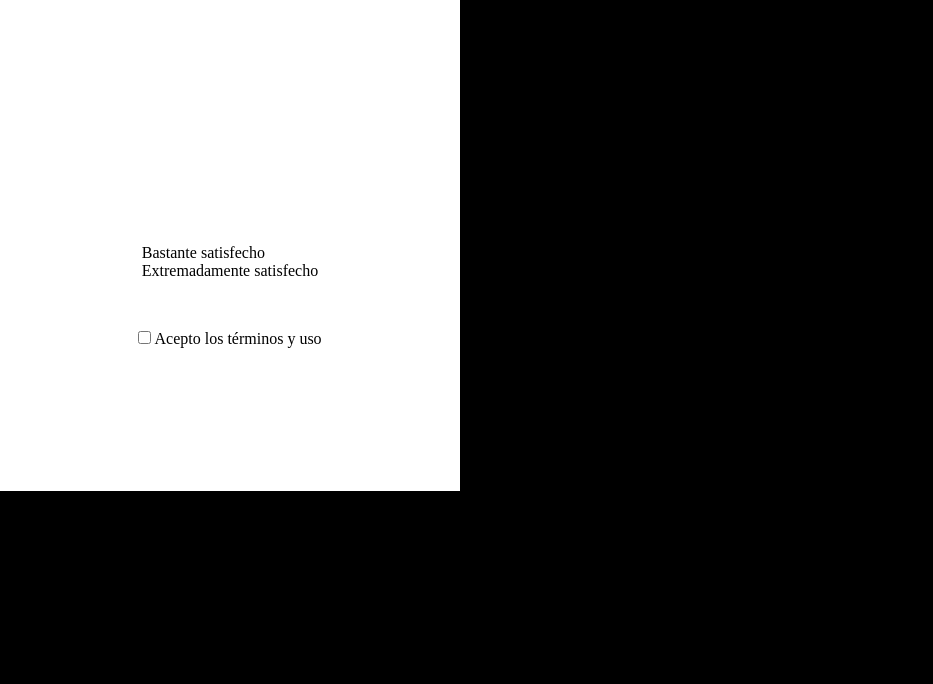
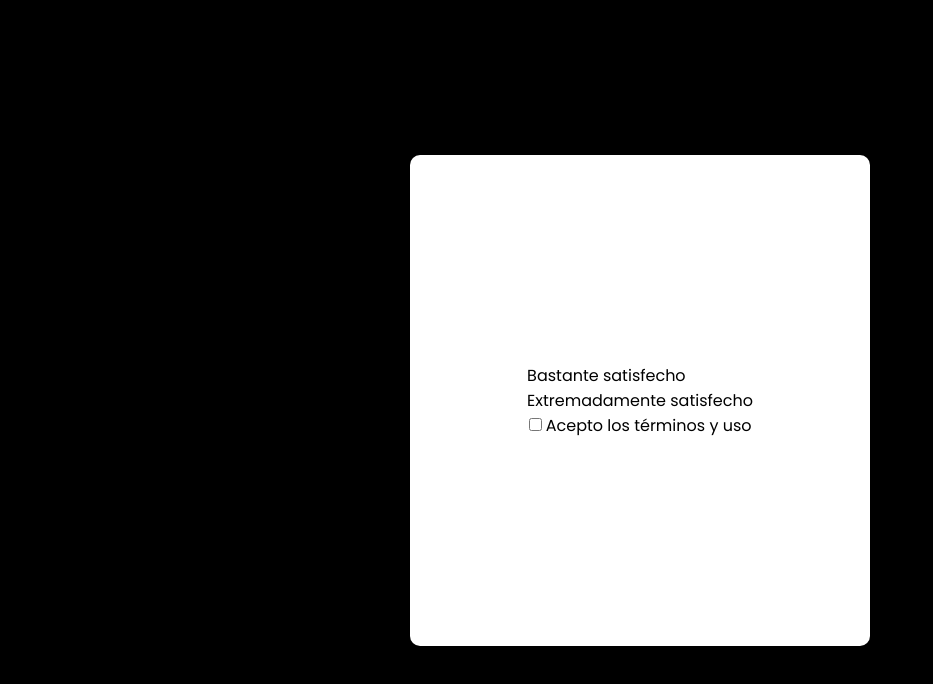
Before and after one commit to Chorchh/2dochallenge, a plain HTML site: page index.html in a window 1280 px wide. Shown: the whole page, without its empty margins (0-933 px from the left). Drawn offline with Linux system fonts and the light colour scheme; a web font is replaced by a local one.

Commit message:
centre el container

```diff
--- a/index.html
+++ b/index.html
@@ -9,7 +9,7 @@
 </head>
 <body>
         <div class="container">
-            <div class="pregunta"></div>
+            <div class="pregunta">
                     <div class="soporte">
                         <div class="1"></div>
                         <div class="2"></div>
@@ -26,5 +26,6 @@
                     <label for="terminos">Acepto los términos y uso</label>
                 </div>
             </div>
+        </div>
 </body>
 </html>
--- a/style.css
+++ b/style.css
@@ -14,17 +14,26 @@
 }
 
 body {
+    font-family: "Poppins", sans-serif;
     background-color: var(--negro);
 }
 
 .container {
+    display: flex;
+    justify-content: center;
+    align-items: center;
     height: 100vh;
+    gap: 50px;
+    background: var(--negro);
+}
+
+.pregunta {
     display: flex;
     justify-content: center;
     align-items: center;
     flex-direction: column;
-    gap: 50px;
     background: var(--blanco);
     height: 491px;
     width: 460px;
+    border-radius: 10px;
 }
```
Lines whose indentation alone changed are shown as unchanged.
